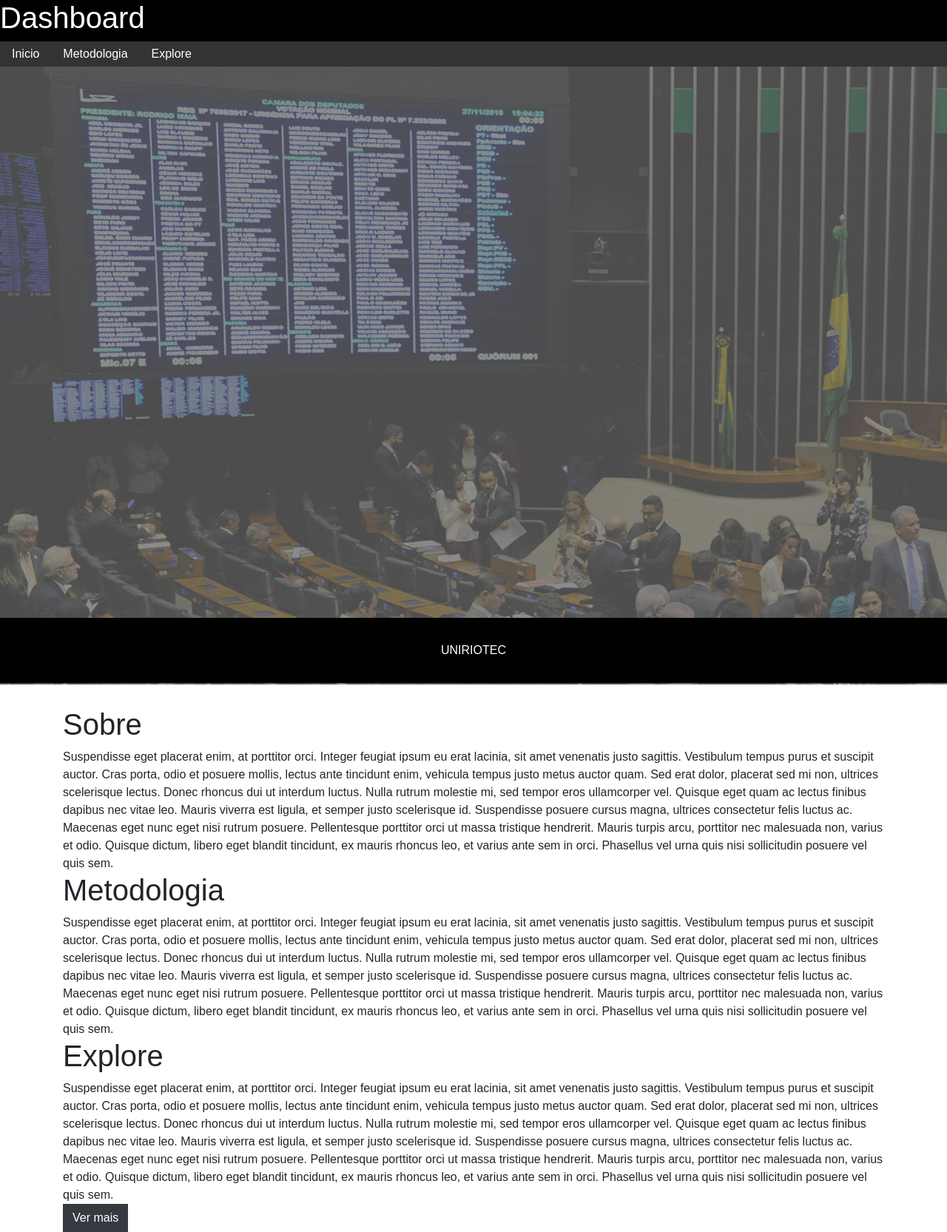
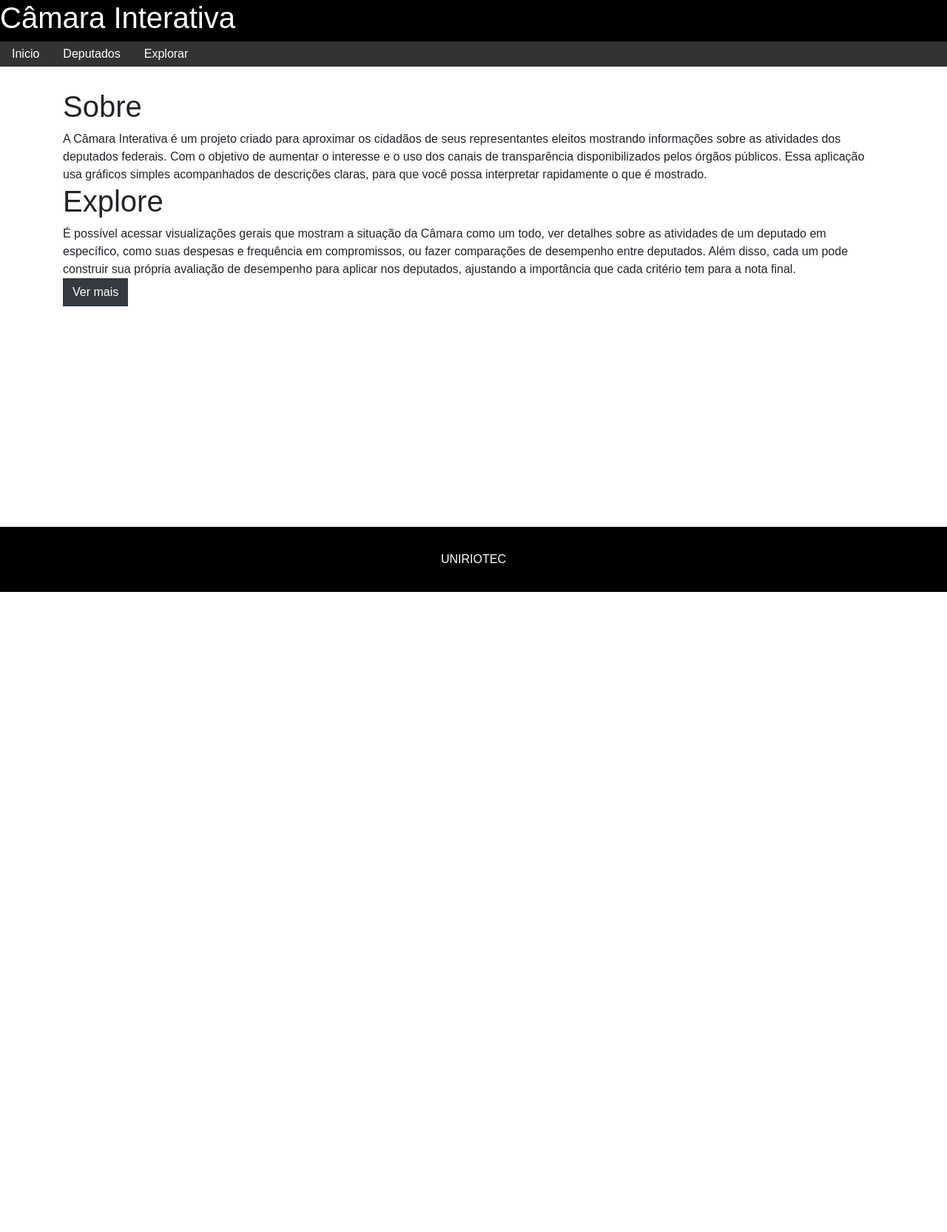
Before and after one commit to MarcosJM/mvc-painel, a Flask app: page / in a window 1280 px wide. Shown: the whole page at 74% size. After the commit the page ends 800 px from the top, so only its background shows below. Run offline with Flask 2, Linux system fonts and the light colour scheme; some libraries are stand-ins or nearby versions.

```diff
--- a/app/controllers/main.py
+++ b/app/controllers/main.py
@@ -11,19 +11,19 @@ class Main:
         def homepage():
             return render_template("home.html")
 
-        @app.route("/explore/")
+        @app.route("/explorar/")
         def exploreSelect():
             return render_template("selectionPage.html")
 
-        @app.route("/explore/camara")
+        @app.route("/explorar/camara")
         def exploreGeneral():
             return render_template("camara.html")
 
-        @app.route("/explore/deputados")
+        @app.route("/explorar/deputados")
         def exploreDeputados():
             return render_template("deputados.html")
 
-        @app.route("/explore/deputados/deputado", methods=['GET', 'POST'])
+        @app.route("/explorar/deputados/deputado", methods=['GET', 'POST'])
         def deputadoPersonalInfo():
             depId = request.args['depId']
             deputy = DeputyInfo(depId)
--- a/app/static/js/home.js
+++ b/app/static/js/home.js
@@ -2,7 +2,7 @@ $(document).ready(function(){
   $('#btn-explore').click(
     function()
     {
-      window.location.assign('/explore/');
+      window.location.assign('/explorar/');
     }
   );
 });
--- a/app/templates/base.html
+++ b/app/templates/base.html
@@ -4,6 +4,7 @@
         <script src="https://code.jquery.com/jquery-3.3.1.slim.min.js" integrity="sha384-q8i/X+965DzO0rT7abK41JStQIAqVgRVzpbzo5smXKp4YfRvH+8abtTE1Pi6jizo" crossorigin="anonymous"></script>
         <script src="https://cdnjs.cloudflare.com/ajax/libs/popper.js/1.14.3/umd/popper.min.js" integrity="sha384-ZMP7rVo3mIykV+2+9J3UJ46jBk0WLaUAdn689aCwoqbBJiSnjAK/l8WvCWPIPm49" crossorigin="anonymous"></script>
         <script src="https://ajax.googleapis.com/ajax/libs/jquery/3.4.1/jquery.min.js"></script>
+        <script type='text/javascript' src="{{ url_for('static', filename='js/base.js') }}"></script>
         <link rel="stylesheet" href="https://use.fontawesome.com/releases/v5.7.0/css/all.css" integrity="sha384-lZN37f5QGtY3VHgisS14W3ExzMWZxybE1SJSEsQp9S+oqd12jhcu+A56Ebc1zFSJ" crossorigin="anonymous">
         <link rel="stylesheet" href="{{ url_for('static', filename='css/style.css') }}">
         <link rel="stylesheet" href="{{ url_for('static', filename='css/base.css') }}">
@@ -15,18 +16,18 @@
           <div class='container-fluid black-div page-header'>
             <header>
                 <div class='header-name'>
-                    <h1>Dashboard</h1>
+                    <h1>Câmara Interativa</h1>
                 </div>
             </header>
             <ul class="header-ul">
                 <li class="header-li">
-                  <a class="anchor-headerstyle" href="#">Inicio</a>
+                  <a class="anchor-headerstyle header-link-home" href='/'>Inicio</a>
                 </li>
                 <li class="header-li">
-                  <a class="anchor-headerstyle" href="#">Metodologia</a>
+                  <a class="anchor-headerstyle header-link-deputados" href='/explorar/deputados'>Deputados</a>
                 </li>
                 <li class="header-li">
-                  <a class="anchor-headerstyle" href="#">Explore</a>
+                  <a class="anchor-headerstyle header-link-selectionPage" href='/explorar'>Explorar</a>
                 </li>
               </ul>
               {% block camaraimage %}
--- a/app/templates/home.html
+++ b/app/templates/home.html
@@ -2,9 +2,6 @@
 {% block headblock %}
   <link rel="stylesheet" href="{{ url_for('static', filename='css/home.css') }}">
   <script type="text/javascript" src= "{{ url_for('static', filename='js/home.js') }}"></script>
-{% endblock %}
-{% block camaraimage %}
-  <div class="camara-image"></div>
 {% endblock %}
 {% block content %}
   <div id='main-div' class="main-div">
@@ -20,13 +17,18 @@
         <div class="container">
           <div class="row">
             <div class="col-sm-12">
-              Suspendisse eget placerat enim, at porttitor orci. Integer feugiat ipsum eu erat lacinia, sit amet venenatis justo sagittis. Vestibulum tempus purus et suscipit auctor. Cras porta, odio et posuere mollis, lectus ante tincidunt enim, vehicula tempus justo metus auctor quam. Sed erat dolor, placerat sed mi non, ultrices scelerisque lectus. Donec rhoncus dui ut interdum luctus. Nulla rutrum molestie mi, sed tempor eros ullamcorper vel. Quisque eget quam ac lectus finibus dapibus nec vitae leo. Mauris viverra est ligula, et semper justo scelerisque id. Suspendisse posuere cursus magna, ultrices consectetur felis luctus ac. Maecenas eget nunc eget nisi rutrum posuere. Pellentesque porttitor orci ut massa tristique hendrerit. Mauris turpis arcu, porttitor nec malesuada non, varius et odio. Quisque dictum, libero eget blandit tincidunt, ex mauris rhoncus leo, et varius ante sem in orci. Phasellus vel urna quis nisi sollicitudin posuere vel quis sem.
+              A Câmara Interativa é um projeto criado para aproximar os cidadãos de seus representantes
+              eleitos mostrando informações sobre as atividades dos deputados federais. Com o objetivo de
+              aumentar o interesse e o uso dos canais de transparência disponibilizados pelos órgãos
+              públicos. Essa aplicação usa
+              gráficos simples acompanhados de descrições claras, para que você possa interpretar
+              rapidamente o que é mostrado.
             </div>
           </div>
         </div>
       </div>
     </div>
-    <div class="container">
+    <!-- <div class="container">
       <div class="row">
         <div class="container">
           <div class="row">
@@ -43,7 +45,7 @@
           </div>
         </div>
       </div>
-    </div>
+    </div> -->
     <div class="container">
       <div class="row">
         <div class="container">
@@ -56,7 +58,11 @@
         <div class="container">
           <div class="row">
             <div class="col-sm-12">
-              Suspendisse eget placerat enim, at porttitor orci. Integer feugiat ipsum eu erat lacinia, sit amet venenatis justo sagittis. Vestibulum tempus purus et suscipit auctor. Cras porta, odio et posuere mollis, lectus ante tincidunt enim, vehicula tempus justo metus auctor quam. Sed erat dolor, placerat sed mi non, ultrices scelerisque lectus. Donec rhoncus dui ut interdum luctus. Nulla rutrum molestie mi, sed tempor eros ullamcorper vel. Quisque eget quam ac lectus finibus dapibus nec vitae leo. Mauris viverra est ligula, et semper justo scelerisque id. Suspendisse posuere cursus magna, ultrices consectetur felis luctus ac. Maecenas eget nunc eget nisi rutrum posuere. Pellentesque porttitor orci ut massa tristique hendrerit. Mauris turpis arcu, porttitor nec malesuada non, varius et odio. Quisque dictum, libero eget blandit tincidunt, ex mauris rhoncus leo, et varius ante sem in orci. Phasellus vel urna quis nisi sollicitudin posuere vel quis sem.
+              É possível acessar visualizações gerais que mostram a situação da Câmara como um todo,
+              ver detalhes sobre as atividades de um deputado em específico, como suas despesas e
+              frequência em compromissos, ou fazer comparações de desempenho entre deputados. Além disso,
+              cada um pode construir sua própria avaliação de desempenho para aplicar nos deputados,
+              ajustando a importância que cada critério tem para a nota final.
             </div>
           </div>
         </div>
```
Also changed, not shown: app/static/js/deputado.js (+16 -6 lines), app/templates/deputado.html (+6 -3 lines), app/static/css/deputado.css.
